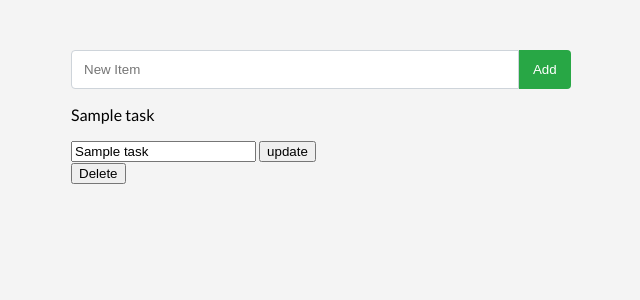
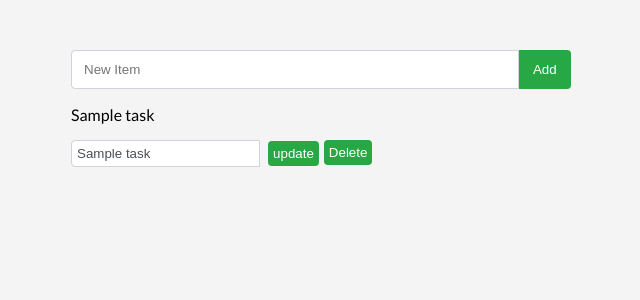
Before and after one commit to prakash-pun/to-do-app-flask, a Flask app: page / in a window 1280 px wide. Shown: the top 300 px of the page, without its empty margins (319-959 px from the left). Run offline with Flask 2, Linux system fonts and the light colour scheme; tables that the repository leaves empty hold one stand-in row (values such as "Sample post").

Commit message:
design fix on update function

```diff
--- a/app/static/css/style.css
+++ b/app/static/css/style.css
@@ -44,7 +44,6 @@ body {
    border: 1px solid #ced4da;
    border-bottom-left-radius: .25rem;
    border-top-left-radius: .25rem;
-
 }
 
 .item {
@@ -80,3 +79,29 @@ body {
 button:focus {
    border: 1px solid #333;
 }
+
+.update-form{
+   display: flex;
+}
+
+.form-update{
+   padding: 5px;
+   color: #495057;
+   background-color: #fff;
+   background-clip: padding-box;
+   border: 1px solid #ced4da;
+   border-bottom-left-radius: .25rem;
+   border-top-left-radius: .25rem;
+}
+
+.update, .delete{
+   padding: 5px;
+   border: none;
+   outline: none;
+   cursor: pointer;
+   color: #fff;
+   background-color: #28a745;
+   border-color: #28a745;
+   border-radius: .25rem;
+   margin-left: 5px;
+}
--- a/app/templates/index.html
+++ b/app/templates/index.html
@@ -18,17 +18,22 @@
          </form>
 
       {% for task in tasks %}
-         <p>{{ task.title }} </p>
-         <form action="./update" method="POST">
-            <input type="hidden" value="{{ task.title }}" name="oldTask">
-            <input type="text" value="{{ task.title }}" name="newTask">
-            <input type="submit" value="update">
-         </form>
-
-         <form action="./delete" method="POST">
-            <input type="hidden" value="{{ task.title }}" name="task">
-            <input type="submit" value="Delete">
-         </form>
+         <p>{{ task.title }}</p>
+         <div class="update-form">
+            <div>
+               <form action="./update" method="POST">
+                  <input class="form-update" type="hidden" value="{{ task.title }}" name="oldTask">
+                  <input class="form-update" type="text" value="{{ task.title }}" name="newTask">
+                  <input class="update" type="submit" value="update">
+               </form>
+            </div>
+            <div>
+               <form action="./delete" method="POST">
+                  <input type="hidden" value="{{ task.title }}" name="task">
+                  <input class="delete" type="submit" value="Delete">
+               </form>
+            </div>
+         </div>
       {% endfor %}
    </div>
 </body>
```
Also changed, not shown: README.md.
